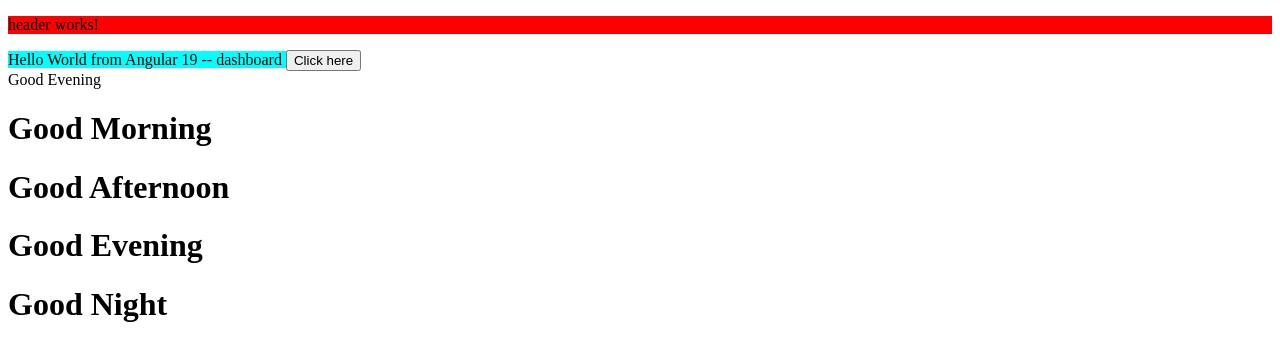
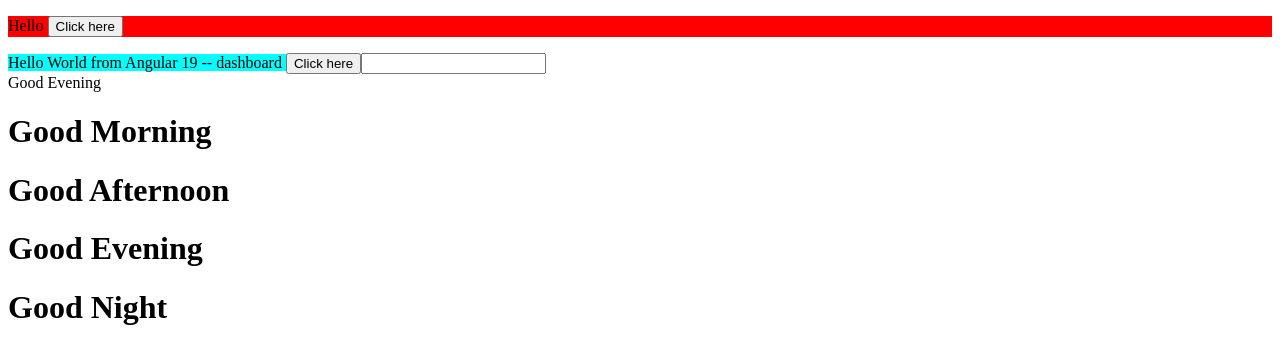
Before and after one commit to deepakjha14/dashboard-ng19, an Angular app: page / in a window 1280 px wide. Shown: the top 364 px of the page. Built offline with nearby package versions, Linux system fonts and the light colour scheme.

Commit message:
@Input and @Output completes

```diff
--- a/src/app/app.component.html
+++ b/src/app/app.component.html
@@ -1,6 +1,11 @@
-<dashboard-ng19-header></dashboard-ng19-header>
+<dashboard-ng19-header [title]="headerName" (salutation)="onSalutation($event)" ></dashboard-ng19-header>
+
 Hello World from Angular 19 -- {{title}}
+
 <button (click)="morningToggle()">Click here</button>
+
+<input [disabled]="isMorning" type="text" />
+
 @if (isMorning) {
     <div>
         Good Morning
--- a/src/app/app.component.ts
+++ b/src/app/app.component.ts
@@ -11,6 +11,7 @@ import { HeaderComponent } from "../header/header.component";
 export class AppComponent {
   title = 'dashboard';
   isMorning: boolean = false;
+  headerName!: string|undefined;
   salutations: any = [
     {
       id: 1,
@@ -31,6 +32,15 @@ export class AppComponent {
   ];
 
   morningToggle(): void {
+    this.headerName = this.isMorning? 'Deepak' : undefined;
     this.isMorning = !this.isMorning;
   }
+
+  onMouseEnter(): void {
+    alert('Hi');
+  }
+
+  onSalutation(evt: any): void {
+    alert(evt);
+  }
 }
--- a/src/header/header.component.html
+++ b/src/header/header.component.html
@@ -1 +1,3 @@
-<p>header works!</p>
+<p>Hello {{title}}
+    <button (click)="salutationCall()">Click here</button>
+</p>
--- a/src/header/header.component.ts
+++ b/src/header/header.component.ts
@@ -1,4 +1,4 @@
-import { Component } from '@angular/core';
+import { Component, EventEmitter, Input, Output } from '@angular/core';
 
 @Component({
   selector: 'dashboard-ng19-header',
@@ -7,5 +7,10 @@ import { Component } from '@angular/core';
   styleUrl: './header.component.scss'
 })
 export class HeaderComponent {
+  @Input() title: string|undefined;
+  @Output() salutation = new EventEmitter<string>();
 
+  salutationCall() {
+    this.salutation.emit("salutation");
+  }
 }
```
